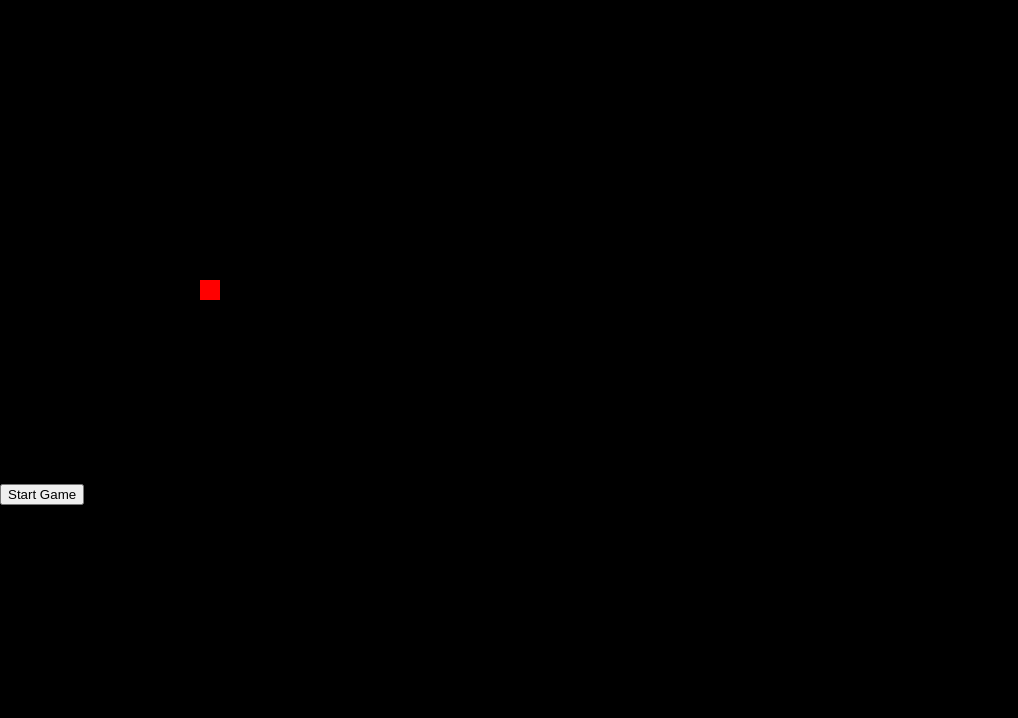
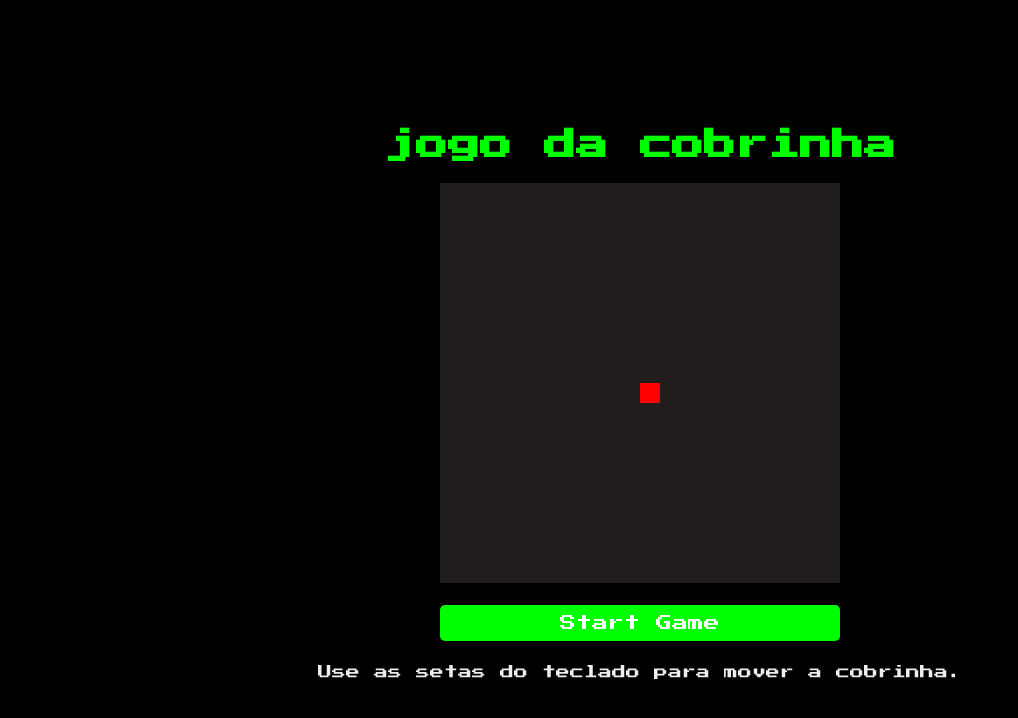
Before and after one commit to vitoriabunny/snake-game, a plain HTML site: page index.html in a window 1280 px wide. Shown: the whole page, without its empty margins (0-1018 px from the left). Drawn offline with Linux system fonts and the light colour scheme.

Commit message:
Update style.css

```diff
--- a/style.css
+++ b/style.css
@@ -1,16 +1,47 @@
 body {
+    display: flex;
+    flex-direction: column;
+    align-items: center;
+    justify-content: center;
+    min-height: 100vh;
     margin: 0;
-    overflow: hidden;
-    background-color: #000;
-    cursor: none;
+    background-color: #000000;
+    color: #eee;
+    font-family:  'Press Start 2P', monospace;
 }
 
-.galaxy-background {
-    width: 100vw;
-    height: 100vh;
-    position: relative;
-    background-size: cover;
-    background-position: center center;
-    background-repeat: no-repeat;
-    transition: background-image 0.1s ease-out;
+canvas {
+    background-color: #221d1d;
+    border: 2px solid #000000;
 }
+
+h1 {
+    margin-bottom: 20px;
+    color: #0f0;
+}
+
+.controls {
+    margin-top: 20px;
+    text-align: center;
+}
+
+button {
+    background-color: #0f0;
+    color: #ffffff;
+    border: none;
+    padding: 10px 20px;
+    width: 400px;
+    font-size: 16px;
+    cursor: pointer;
+    border-radius: 5px;
+    margin-bottom: 10px;
+    font-family:  'Press Start 2P', monospace;
+}
+
+button:hover {
+    background-color: #0c0;
+}
+
+p {
+    font-size: 14px;
+}
```
